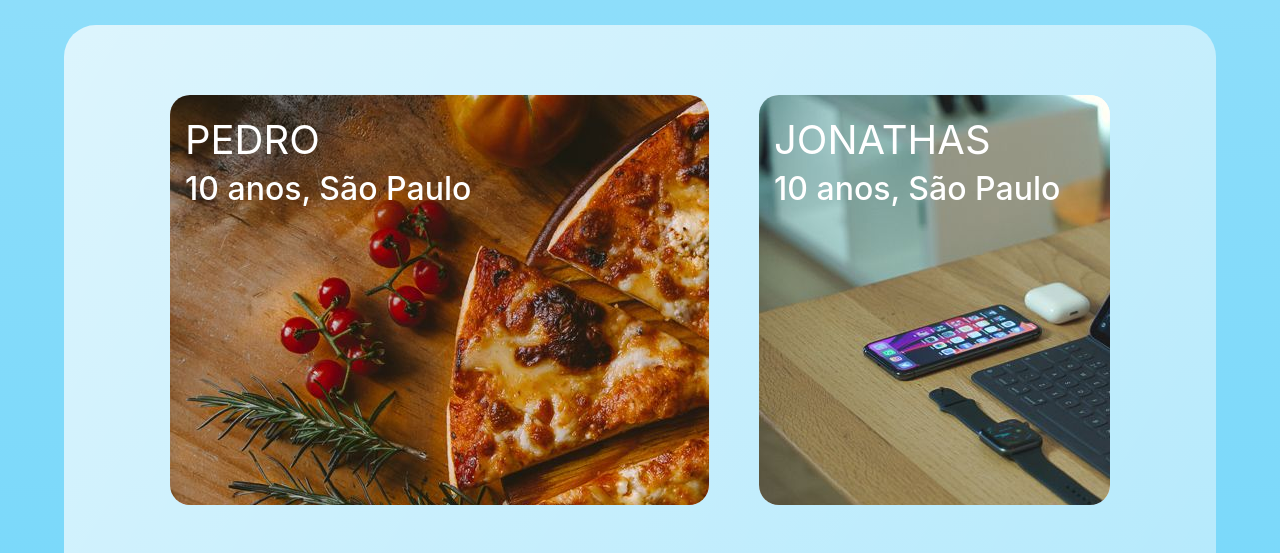
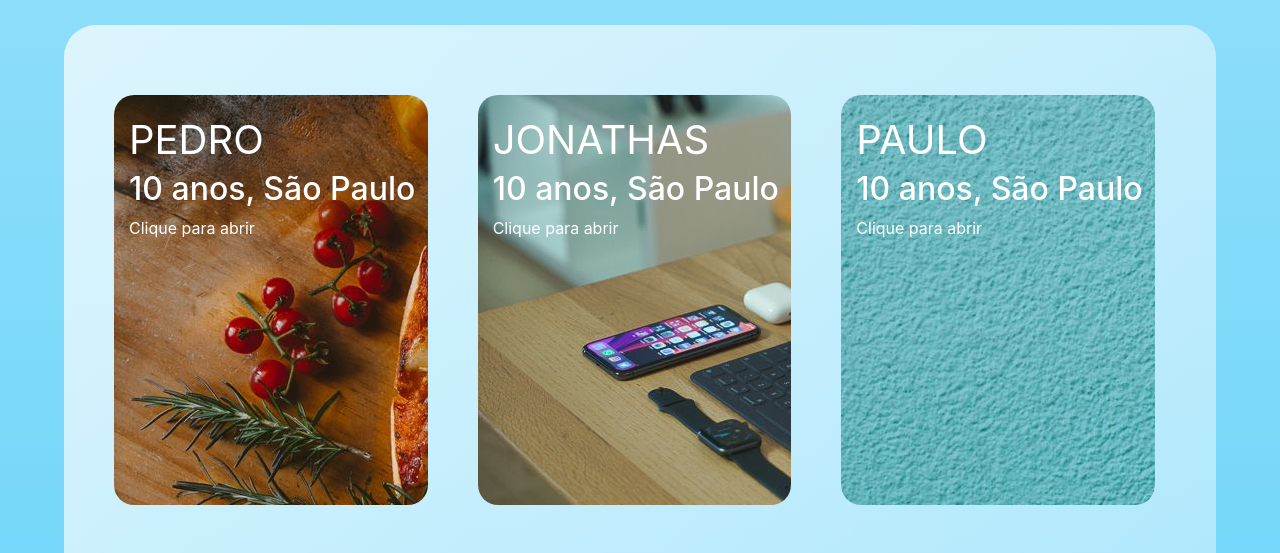
Before and after one commit to bob-mw/anjosDaEducacao, a React (Create React App) app: page /mural in a window 1280 px wide. Shown: the part 155-708 px from the top of the page. Built offline with nearby package versions, Linux system fonts and the light colour scheme; grey boxes are pictures that could not be loaded.

Commit message:
Quantity of card columns changed

```diff
--- a/src/App.js
+++ b/src/App.js
@@ -3,11 +3,11 @@ import { BrowserRouter, Route, Switch } from 'react-router-dom';
 import Provider from './context/Provider';
 import NavBar from './components/NavBar';
 import Login from './Pages/Login';
-import RegisterGuandian from './Pages/RegisterGuandian';
+import RegisterGuardian from './Pages/RegisterGuardian';
 import RegisterResponsable from './Pages/RegisterResponsable';
 import ResponsableDetails from './Pages/ResponsableDetails';
 import WishList from './Pages/WishList';
-import Mural from './Pages/Mural';
+import Mural from './Pages/Mural'
 
 
 function App(){
@@ -18,7 +18,7 @@ function App(){
           <BrowserRouter>
             <Switch>
               <Route exact path="/" component={ Login } />
-              <Route path="/registerGuardian" component={ RegisterGuandian } />
+              <Route path="/registerGuardian" component={ RegisterGuardian } />
               <Route path="/registerResponsabe" component={ RegisterResponsable } />
               <Route path="/responsableDetails" component={ ResponsableDetails } />
               <Route path="/wishList" component={ WishList } />
--- a/src/Pages/Mural/styled.jsx
+++ b/src/Pages/Mural/styled.jsx
@@ -28,7 +28,6 @@ export const Panel = styled.div`
 `
 
 export const Container = styled.div`
-    max-width: 990px;
     flex: 1 1 100%;
     padding: 45px 25px;
 `
--- a/src/components/CardItem/index.jsx
+++ b/src/components/CardItem/index.jsx
@@ -33,6 +33,7 @@ const CardItem = ({ id }) => {
           >
             <S.Name>{name}</S.Name>
             <h2>{title}</h2>
+            <p>Clique para fechar</p>
           </S.TitleContainer>
 
           <S.ContentContainer animate>
--- a/src/components/CardItem/styled.jsx
+++ b/src/components/CardItem/styled.jsx
@@ -10,7 +10,6 @@ export const Overlay = styled(motion.div)`
     left: 50%;
     transform: translateX(-50%);
     width: 100%;
-    max-width: 990px;
 
     a {
         display: block;
@@ -79,6 +78,10 @@ export const TitleContainer = styled(motion.div)`
     top: 15px;
     left: 15px;
     max-width: 300px;
+
+    p {
+        font-size: 1rem;
+    }
 `
 
 export const Name = styled.span`
@@ -93,6 +96,6 @@ export const ContentContainer = styled(motion.div)`
     width: 90vw;
 
     @media only screen and (max-width: 600px) {
-        padding: 20rem 2rem 5rem 2rem;
+        padding: 20rem 2rem 10rem 2rem;
     }
 `
--- a/src/components/CardList/index.jsx
+++ b/src/components/CardList/index.jsx
@@ -20,6 +20,7 @@ const Card = ({ id, title, name, theme }) => {
           >
             <S.Name>{name}</S.Name>
             <h2>{title}</h2>
+            <p>Clique para abrir</p>
           </S.TitleContainer>
         </S.CardContent>
       </S.CardContentContainer>
--- a/src/components/CardList/styled.jsx
+++ b/src/components/CardList/styled.jsx
@@ -36,6 +36,10 @@ export const TitleContainer = styled(motion.div)`
     top: 15px;
     left: 15px;
     max-width: 300px;
+
+    p {
+        font-size: 1rem;
+    }
 `
 
 export const Name = styled.span`
@@ -58,52 +62,31 @@ export const List = styled.ul`
     margin: 0;
     display: flex;
     flex-wrap: wrap;
-    align-content: flex-start;
+    align-content: center;
 `
 
 export const Item = styled.li`
     position: relative;
     padding: 25px;
     height: 460px;
-    flex: 0 0 40%;
-    max-width: 40%;
+    flex: 0 0 25%;
+    max-width: 25%;
 
-    &:nth-child(4n + 1),
-    &:nth-child(4n + 4) {
-        flex: 0 0 60%;
-        max-width: 60%;
+
+    @media only screen and (max-width: 1700px) {
+        flex: 0 0 33%;
+        max-width: 33%;
     }
 
-    &:nth-child(odd) {
-        padding-left: 0;
+    @media only screen and (max-width: 1200px) {
+        flex: 0 0 50%;
+        max-width: 50%;
     }
 
-    &:nth-child(even) {
-        padding-right: 0;
-    }
-
-    @media only screen and (max-width: 800px) {
-        flex: 0 0 50%;
-        max-width: 50%;
-
-        &:nth-child(4n + 1),
-        &:nth-child(4n + 4) {
-            flex: 0 0 50%;
-            max-width: 50%;
-        }
-    }
-
-    @media only screen and (max-width: 600px) {
+    @media only screen and (max-width: 900px) {
         flex: 1 0 100%;
         max-width: 100%;
         padding: 10px;
         padding-left: 0;
         padding-right: 0;
-
-        &:nth-child(4n + 1),
-        &:nth-child(4n + 4) {
-            flex: 1 0 100%;
-            max-width: 100%;
-        }
-    }
 `
```
Also changed, not shown: src/Pages/RegisterGuardian.jsx (renamed from src/Pages/RegisterGuandian.jsx).
